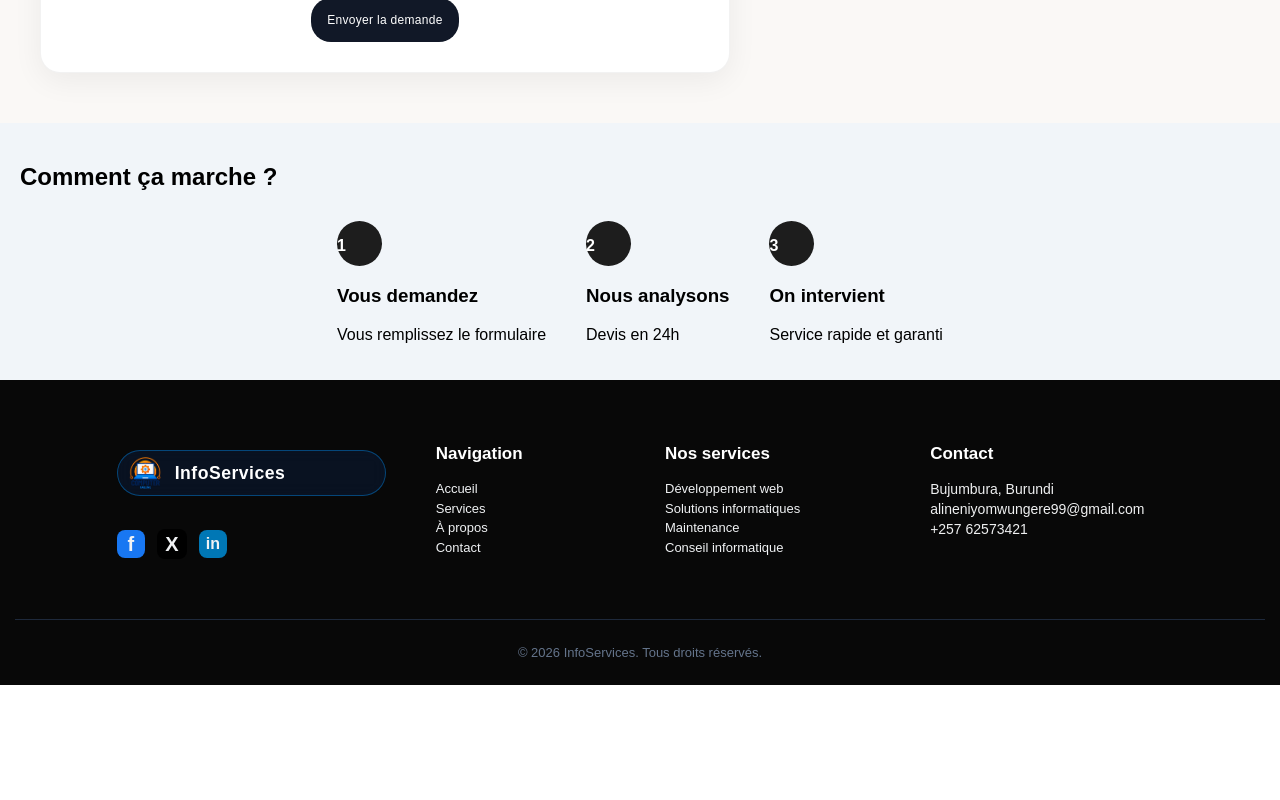
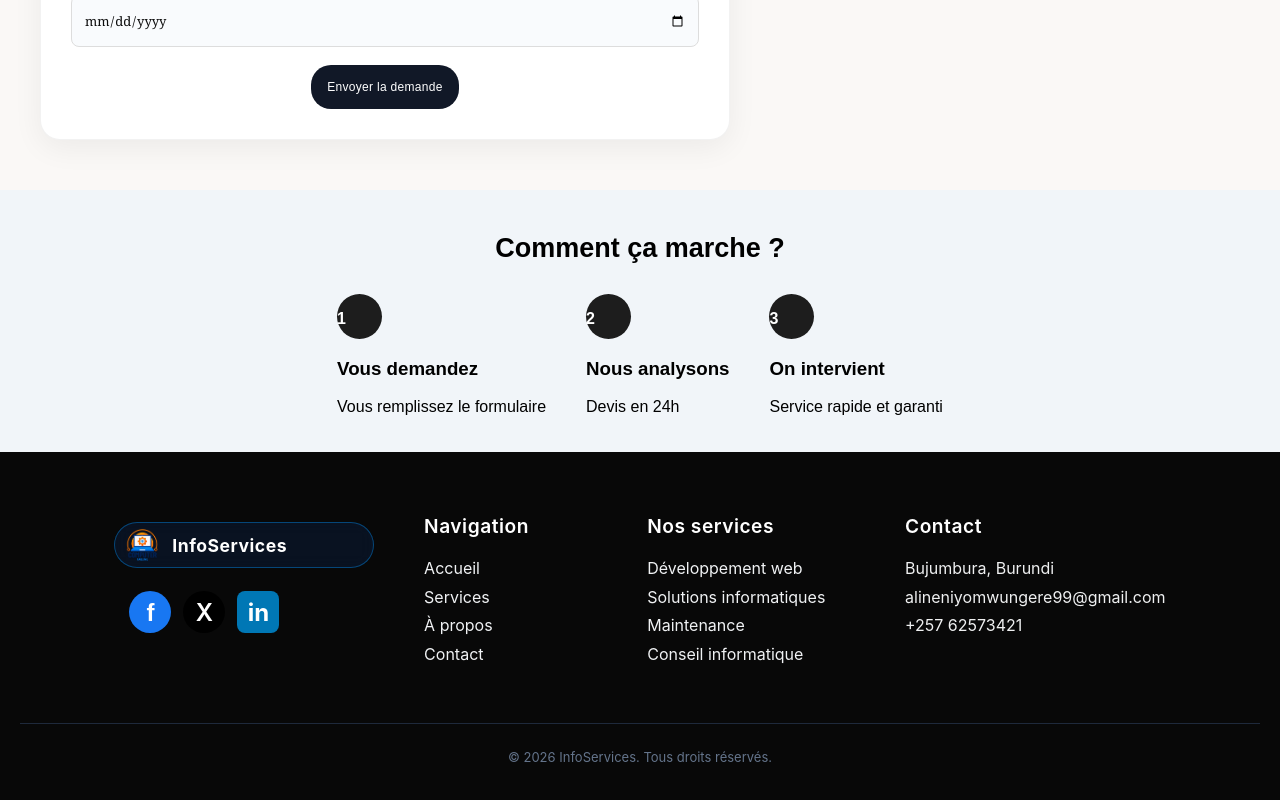
Before and after one commit to aline-niyo/frontend, a React (Vite) app: page /devis in a window 1280 px wide. Shown: the part 1788-2588 px from the top of the page. Before the commit the page ends 2473 px from the top, so only its background shows below. Built offline with nearby package versions, Linux system fonts and the light colour scheme; no server answers.

Commit message:
amélioration site

```diff
--- a/src/pages/Accueil.css
+++ b/src/pages/Accueil.css
@@ -125,11 +125,11 @@
 .hero-title {
     margin: 0;
 
-    font-size: clamp(30px, 4vw, 40px);
+    font-size: clamp(45px, 3vw, 40px) !important ;
 
     line-height: 1.05;
 
-    font-weight: 400;
+    font-weight: 700 !important;
 
     letter-spacing: 0.5px;
 
@@ -141,9 +141,9 @@
 
     margin-top: 25px;
 
-    font-size: 18px;
-
-    line-height: 1.8;
+    font-size: 20px !important;
+
+    line-height: 1.5;
 
     color: #b8cada;
 }
@@ -600,7 +600,7 @@
 
     color: #657789;
 
-    font-size: 15px;
+    font-size: 14px !important;
 }
 
 /* .stat-cta {
@@ -729,7 +729,7 @@
 }
 
 .about-home-content h2 {
-    font-size: 18px;
+    font-size: 25px !important;
 
     color: #071d35;
 
@@ -743,16 +743,16 @@
 .about-home-content p {
     color: #526779;
 
-    line-height: 1.8;
-
-    font-size: 13px;
+    line-height: 1.5;
+
+    font-size: 18px !important;
 }
 
 .section-subtitle {
     display: inline-block;
 
     color: #080808;
-    font-size: 18px;
+    font-size: 25px;
     font-style: italic;
 
     font-weight: 500;
@@ -795,7 +795,7 @@
 ========================================================= */
 
 .solutions-section {
-    padding: 80px 8%;
+    padding: 50px 8%;
 
     background: #cfd9e7;
 }
@@ -809,7 +809,7 @@
 }
 
 .section-heading h2 {
-    font-size: 20px;
+    font-size: 25px;
     color: #071d35;
     margin: 12px 0 15px;
 }
@@ -820,8 +820,8 @@
 
 .section-heading p {
     color: #141515;
-
-    line-height: 1.7;
+ font-size: 18px;
+    line-height: 1.5;
 }
 
 .solutions-grid {
@@ -913,7 +913,7 @@
 .happy-clients {
   width: 100%;
   margin: 0 !important;
-  padding: 20px 0 !important;
+  padding: 40px 0 !important;
   overflow: hidden;
   background: #fff;
 }
@@ -932,10 +932,10 @@
 }
 
 .happy-clients-header p {
-  font-size: 1rem;
+  font-size: 18px !important;
   color: #555;
   margin-top: 8px !important;
-  line-height: 1.5;
+  line-height: 0.5;
 }
 
 .happy-clients-marquee-wrapper {
@@ -1519,64 +1519,55 @@
     }
 }
 
-/* =========================================================
+/* =====================================================
    SECTION 3 : FOOTER
-========================================================= */
-
+====================================================== */
 .contact-footer {
-
-    background: #080808;
-
-    color: white;
-
-    padding-top: 70px;
-}
-
-
-/* Contenu footer */
+  background-color: #0f172a; /* bleu très foncé */
+  color: #cbd5e1;
+  padding: 60px 20px 20px;
+  font-family: 'Inter', sans-serif;
+}
 
 .footer-container {
-
-    max-width: 1200px;
-
-    margin: auto;
-
-    padding: 0 6% 60px;
-
+  max-width: 1250px;
+  margin: 0 auto;
   display: grid;
-
-    grid-template-columns:
-        1.5fr
-        1fr
-        1.2fr
-        1.3fr;
-
-    gap: 50px;
-}
-
-
-/* Colonnes */
-
+  grid-template-columns: 1.5fr 1fr 1fr 1fr;
+  gap: 50px !important;
+  padding-bottom: 40px;
+}
+
+/* --- Colonnes --- */
 .footer-column {
-
   display: flex;
   flex-direction: column;
-line-height: 0.5;
- /* font-size: 10px; */
-    gap: 13px;
-
 }
 
 .footer-column h3 {
-
-    color: white;
-
-    font-size: 17px;
-
-    margin: 0 0 15px;
-}
-
-/* logo */
+  color: #ffffff;
+  font-size: 1.2rem !important; /* agrandi un peu */
+  font-weight: 600;
+  margin-bottom: 16px !important;
+  letter-spacing: 0.5px;
+}
+
+.footer-column a,
+.footer-column p {
+  color: #94a3b8;
+  text-decoration: none;
+  font-size: 1rem !important; /* agrandi un peu - pas trop gros */
+  line-height: 0.98;
+  transition: all 0.3s ease;
+}
+
+.footer-column a:hover {
+  color: #38bdf8;
+  transform: translateX(3px);
+}
+
+/* --- Logo / About --- */
+/* --- LOGO --- */
 .navbar-logo {
   display: flex;
   align-items: center;
@@ -1589,150 +1580,86 @@ line-height: 0.5;
   backdrop-filter: blur(8px);
   transition: border-color 0.3s ease;
 }
-.footer-column p {
-
-    color: #eff0f1;
-
-    line-height: 1.;
-
-    font-size: 14px;
-
-    margin: 0;
-}
-
-.footer-about p {
-
-    max-width: 320px;
-}
-
-.footer-column a {
-
-    color: #f0f2f4;
-
-    text-decoration: none;
-
-    font-size: 13px;
-
-    transition: 0.3s;
-}
-
-.footer-column a:hover {
-
-    color: #a5abae;
-
-    padding-left: 5px;
-}
-
-
-/* =========================================================
-   FOOTER BOTTOM
-========================================================= */
-.social-section {
-
-    margin-top: 45px;
-}
-
-.social-section h3 {
-
-    font-family: 'Times New Roman', Times, serif;
-
-    font-size: 20px;
-
-    color: #2e2e2e;
-
-    margin-bottom: 20px;
-}
-
+
+.navbar-logo:hover {
+  border-color: rgba(0, 210, 255, 0.8);
+}
+
+.navbar-logo img {
+  height: 32px;
+  width: auto;
+  object-fit: contain;
+}
+
+.navbar-logo span {
+  color: #ffffff;
+  font-weight: 700;
+  font-size: 1.1rem;
+  letter-spacing: 0.5px;
+}
 .social-links {
   display: flex;
   gap: 12px;
-    align-items: center;
-    margin-top: 20px;
-}
-
-.social {
-    width: 44px;
-    height: 44px;
-    display: flex;
+  margin-top: 10px !important;
+  margin-left: 15px;
+}
+
+.social-links .social {
+  width: 42px !important;
+  height: 42px !important;
+  border-radius: 50%;
+  background-color: #1e293b;
+  display: flex;
+  align-items: center;
   justify-content: center;
-    align-items: center;
-    border-radius: 8px; /* carré arrondi */
-    text-decoration: none;
+  color: #fff;
   font-weight: bold;
-    color: white;
-    transition: transform 0.2s;
-}
-
-.social:hover {
-    transform: scale(1.1);
-}
-
-/* FACEBOOK - carré bleu */
-.social.facebook {
-    background: #1877F2;
-    font-size: 20px;
-     width: 28px;
-    height: 28px;
-    font-family: Arial, sans-serif;
-}
-
-/* X / TWITTER - agrandi */
-.social.twitter {
-    background: #000000;
-    font-size: 20px; /* agrandi */
-    font-weight: 800;
-    width: 30px; /* un peu plus grand que les autres */
-    height: 30px;
-}
-
-/* LINKEDIN - carré */
-.social.linkedin {
-    background: #0077B5;
-    font-size: 16px;
-    border-radius: 8px;
-     width: 28px;
-    height: 28px;
-}
-
-
+  font-size: 1.5rem !important;
+  transition: all 0.3s ease;
+}
+
+.social-links .social:hover {
+  background-color: #38bdf8;
+  transform: translateY(-3px);
+}
+
+.social.facebook:hover { background: #1877f2; }
+.social.twitter:hover { background: #000; }
+.social.linkedin:hover { background: #0a66c2; }
+
+/* --- Bas du footer --- */
 .footer-bottom {
-    display: flex;
-    justify-content: center;
-    align-items: center;
+  max-width: 1250px;
+  margin: 0 auto;
+  border-top: 1px solid #1e293b;
+  padding-top: 20px;
   text-align: center;
-    width: 100%;
 }
 
 .footer-bottom p {
-    text-align: center;
-    width: 100%;
-    margin: 0 auto;
-}
-
-
-.footer-social {
-
-    display: flex;
-
-    gap: 15px;
-}
-
-.footer-social a {
-
-    color: #94a3b8;
-
-    text-decoration: none;
-
-    font-size: 13px;
-
-    transition: 0.3s;
-}
-
-/* .footer-social a:hover {
-
-    color: #505152;
-} */
-
+  color: #64748b;
+  font-size: 0.9rem;
+}
+
+/* =====================================================
+   RESPONSIVE
+====================================================== */
+@media (max-width: 992px) {
+  .footer-container {
+    grid-template-columns: 1fr 1fr;
+    gap: 35px;
+  }
+}
+
+@media (max-width: 576px) {
+  .footer-container {
+    grid-template-columns: 1fr;
+    gap: 30px;
+  }
+  .contact-footer {
+    padding: 40px 20px 20px;
+  }
+}
 
 
 /* =========================================================
--- a/src/pages/Accueil.jsx
+++ b/src/pages/Accueil.jsx
@@ -774,21 +774,14 @@ Découvrez nos principales solutions digitales pour développer votre activité.
 
 
                     {/* Navigation */}
-                    <div className="footer-column">
-
-                        <h3>
-                            Navigation
-                        </h3>
-
-                       <div className="footer-column">
-
+                   <div className="footer-column">
+    <h3>Navigation</h3>
     <Link to="/">Accueil</Link>
     <Link to="/services">Services</Link>
     <Link to="/apropos">À propos</Link>
     <Link to="/contact">Contact</Link>
 </div>
 
-                    </div>
 
 
                     {/* Services */}
--- a/src/pages/Apropos.css
+++ b/src/pages/Apropos.css
@@ -49,11 +49,11 @@
 }
 
 .hero-content p {
-  font-size: 14px !important;
+  font-size: 16px !important;
   line-height: 1.5;
   max-width: 500px;
   margin: 0 auto;
-  color: #fcfcfd;
+  color: #e2e2e3;
 }
 
 /* --- CARTES --- */
@@ -333,7 +333,7 @@
 }
 
 .histoire-content p {
-  font-size: 14px;
+  font-size: 16px !important;
   line-height: 1.5;
   color: #475569;
   margin-bottom: 12px;
--- a/src/pages/Contact.css
+++ b/src/pages/Contact.css
@@ -49,40 +49,56 @@ body {
     background-repeat: no-repeat;
 }
 
-.contact-hero-content {
-    max-width: 800px;
-    width: 100%;
-
-    display: flex;
-    flex-direction: column;
-    align-items: center;
-
-    text-align: center;
+.contact-hero {
+  min-height: 70vh;
+  display: flex;
+  align-items: center;
+  justify-content: center;
+  padding: 60px 20px;
+  text-align: center;
 }
 
-.contact-small-title {
-    margin-top: 10%;
-    display: block;
-    margin-bottom: 15px;
+.contact-hero-content {
+  max-width: 650px;
+  display: flex;
+  flex-direction: column;
+  align-items: center;
+  gap: 20px;
 }
 
-.contact-hero h1 {
-    margin: 0 0 20px;
+.contact-hero-content h1 {
+  font-size: 28px;
+  font-weight: 600;
+  color: #ffffff;
+  line-height: 1.2;
+  margin: 0; /* on enlève tout */
+  margin-top: 2px;
+  margin-bottom: 0px; /* petit espace de 6px seulement */
 }
 
-.contact-hero h1 span {
-    display: inline;
+.contact-hero-content p {
+  font-size: 16px;
+  color: #d1d5db;
+  line-height: 1.7;
+  margin: 0; /* AVANT tu avais 10px partout -> c'était ça le gros espace */
+  max-width: 550px;
+}
+.hero-button {
+  display: inline-block;
+  margin-top: 10px;
+  padding: 13px 28px;
+  background-color: #0ea5e9;
+  color: #fff;
+  text-decoration: none;
+  font-size: 16px;
+  font-weight: 500;
+  border-radius: 10px;
+  transition: background-color 0.3s ease, transform 0.3s ease;
 }
 
-.contact-hero p {
-    max-width: 650px;
-    margin: 0 auto 30px;
-    line-height: 1.7;
-}
-
-.hero-button {
-    display: inline-block;
-    color: #1308f0;
+.hero-button:hover {
+  background-color: #6ac7f6;
+  transform: translateY(-2px);
 }
 /* =========================================================
    SECTION 2 : CONTACT
@@ -96,6 +112,16 @@ body {
     box-sizing: border-box;
 }
 
+.contact-form-container span{
+    color: #037fe6;
+
+}
+
+.contact-form-container p{
+    color: #000;
+    font-size: 16px;
+    padding-bottom: 15px;
+}
 
 .contact-wrapper {
     max-width: 1250px;
@@ -129,7 +155,7 @@ body {
   display: block !important;
   opacity: 1 !important;
   font-weight: 600;
-  font-size: 14px;
+  font-size: 15px !important;
   color: #0f172a;
 }
 
--- a/src/pages/Contact.jsx
+++ b/src/pages/Contact.jsx
@@ -101,13 +101,8 @@ function Contact() {
 
                 <div className="contact-hero-content">
 
-                    <span className="contact-small-title">
-                        CONTACTEZ-NOUS
-                    </span>
-
                     <h1>
-                        Parlons de votre
-                        <span> projet</span>
+                        Contactez-nous
                     </h1>
 
                     <p>
--- a/src/pages/Devis.css
+++ b/src/pages/Devis.css
@@ -22,7 +22,7 @@
 }
 
 .hero-section p {
-  font-size: 13px;
+  font-size: 16px;
   text-align: center;
   opacity: 0.9;
   max-width: 700px;
@@ -40,6 +40,12 @@
   text-decoration: none;
   font-weight: bold;
   font-size: 14px;
+}
+
+.process-section h2{
+  font-size: 27px;
+  text-align: center;
+  width: 100%;
 }
 
 /* --- Section Services - Design capture --- */
@@ -263,13 +269,13 @@
 
 .devis-info h3 {
   font-family: 'Instrument Serif', Georgia, serif;
-  font-size: 20px;
+  font-size: 28px;
   margin-bottom: 12px;
   color: #111827;
 }
 
 .devis-info p {
-  font-size: 13.5px;
+  font-size: 15px;
   line-height: 1.6;
   color: #5b6577;
   margin-bottom: 12px;
```
Also changed, not shown: src/pages/Services.css (+20 -11 lines). Lines whose indentation alone changed are shown as unchanged.
